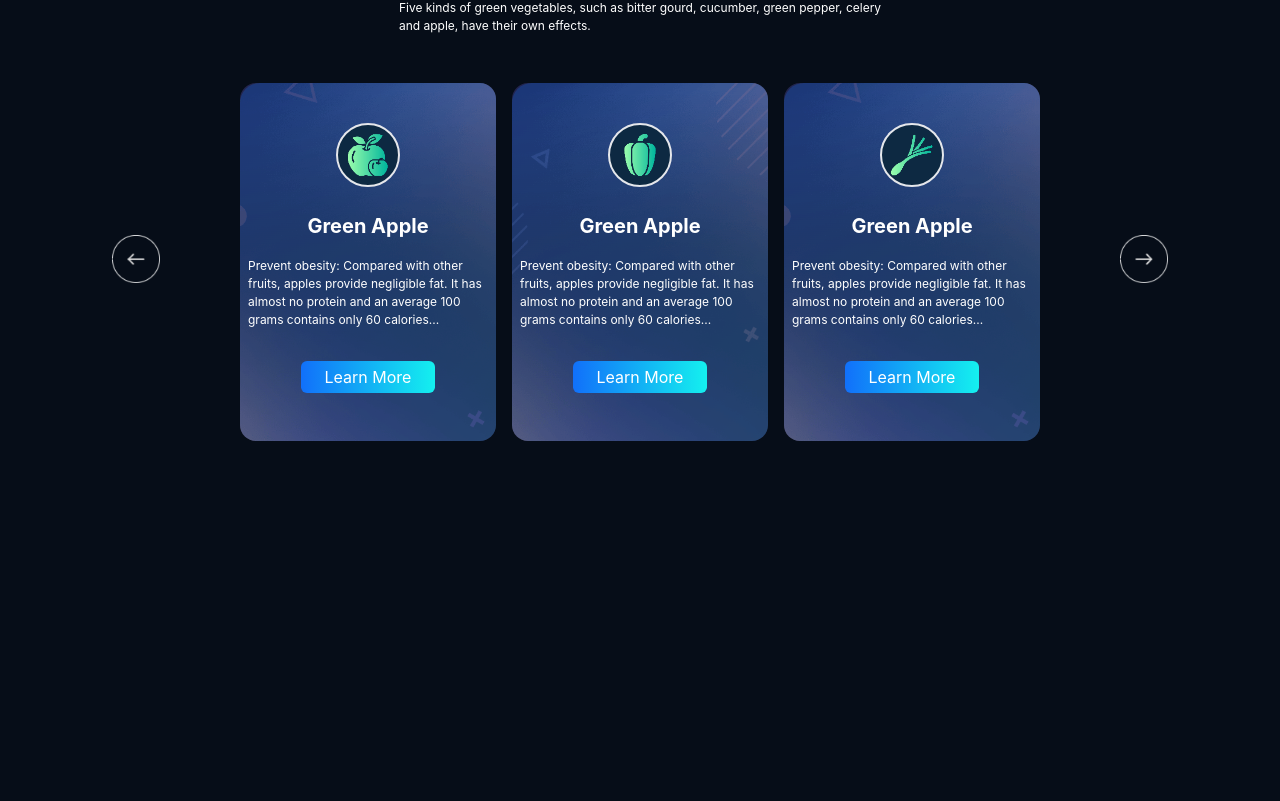
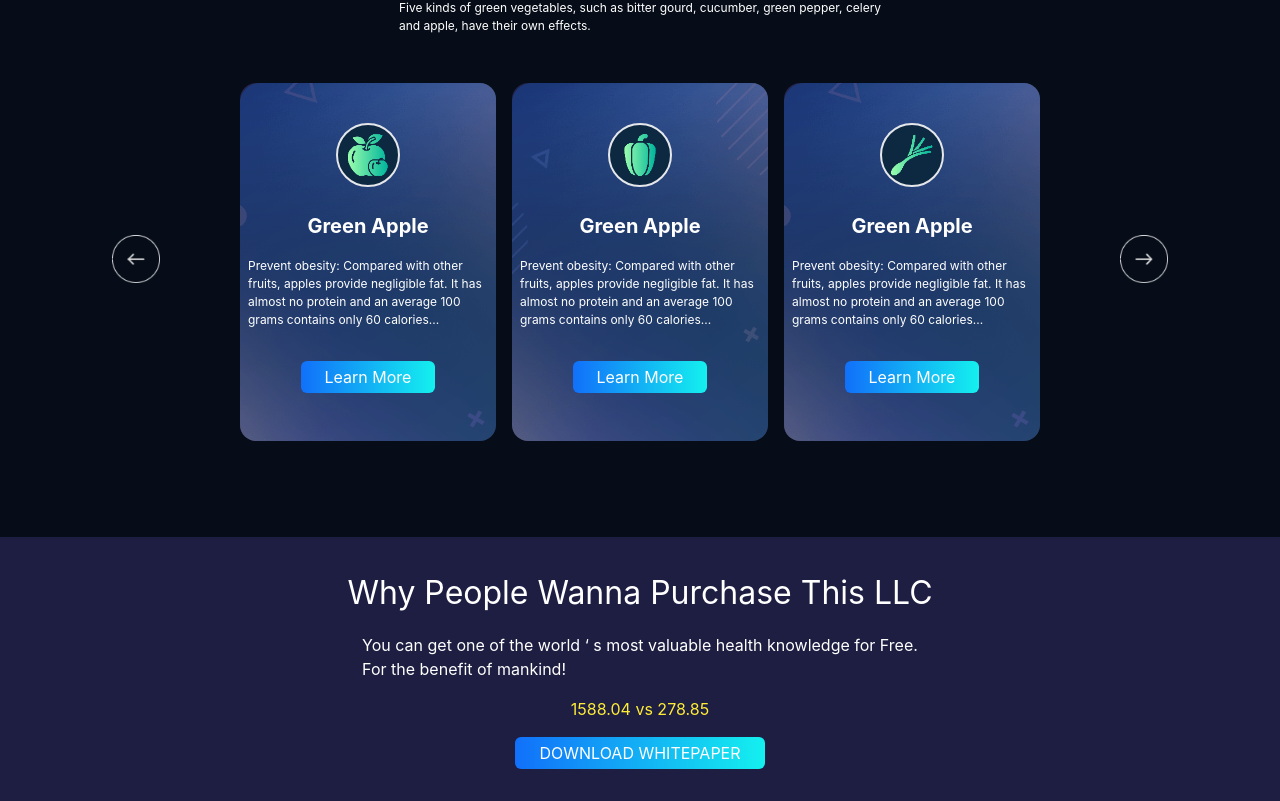
Before and after one commit to tzztson/llc-coin, a Next.js app: page / in a window 1280 px wide. Shown: the part 1137-1938 px from the top of the page. Before the commit the page ends 1578 px from the top, so only its background shows below. Built offline with nearby package versions, Linux system fonts and the light colour scheme; a web font is replaced by a local one.

Commit message:
feat: completed  whitepaper section

```diff
--- a/common/home/main-page.tsx
+++ b/common/home/main-page.tsx
@@ -2,6 +2,7 @@ import Image from "next/image";
 import AboutSection from "./about-sec";
 import Effects from "./effect-sec";
 import IntroSection from "./intro-sec";
+import Whitepaper from "./whitepaper";
 
 const MainPage = () => {
     return (
@@ -9,6 +10,7 @@ const MainPage = () => {
             <IntroSection />
             <AboutSection />
             <Effects />
+            <Whitepaper />
         </>
     )
 }
--- /dev/null
+++ b/common/home/whitepaper.tsx
@@ -0,0 +1,20 @@
+import Button from "../../components/button";
+
+const Whitepaper = () => {
+    return (
+        <div className="mt-24">
+            <div className="bg-[#1d1e42] p-[32px] flex flex-col justify-center items-center gap-y-4">
+                <p className="text-white text-[32px]">Why People Wanna Purchase This LLC</p>
+                <p className="text-white">You can get one of the world ‘ s most valuable health knowledge for Free.
+                    <br />
+                    For the benefit of mankind!</p>
+                <p className="text-[#ffec37]">
+                    1588.04 vs 278.85
+                </p>
+                <Button text="DOWNLOAD WHITEPAPER" />
+            </div>
+        </div>
+    )
+}
+
+export default Whitepaper;
```
